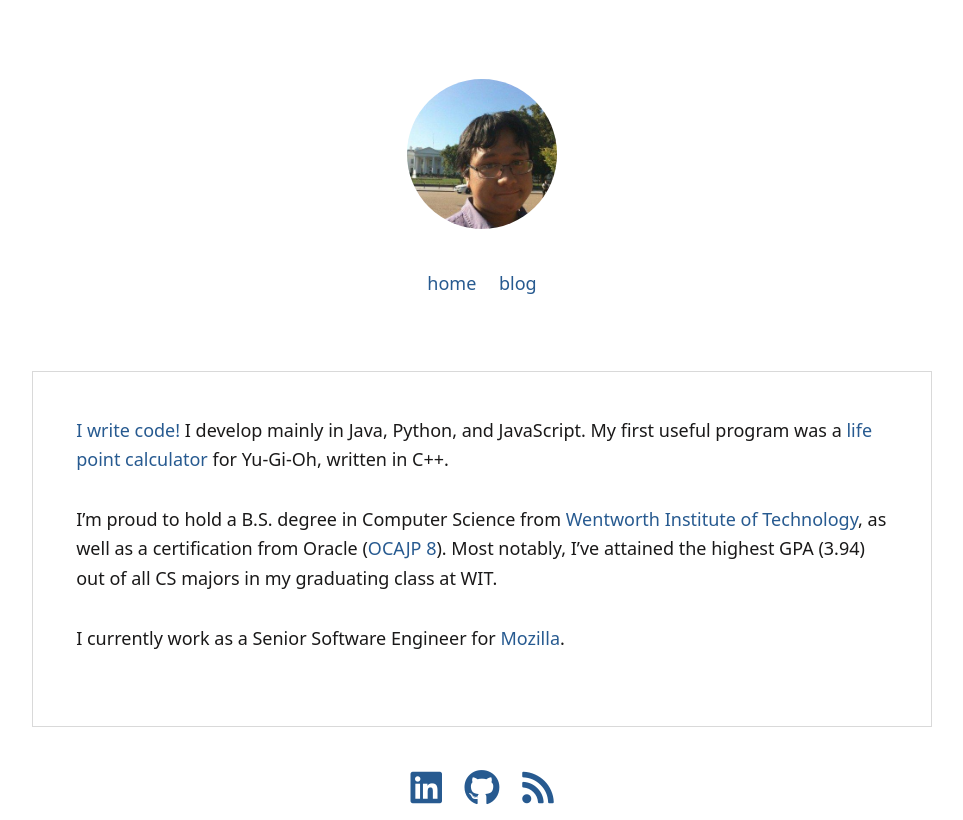
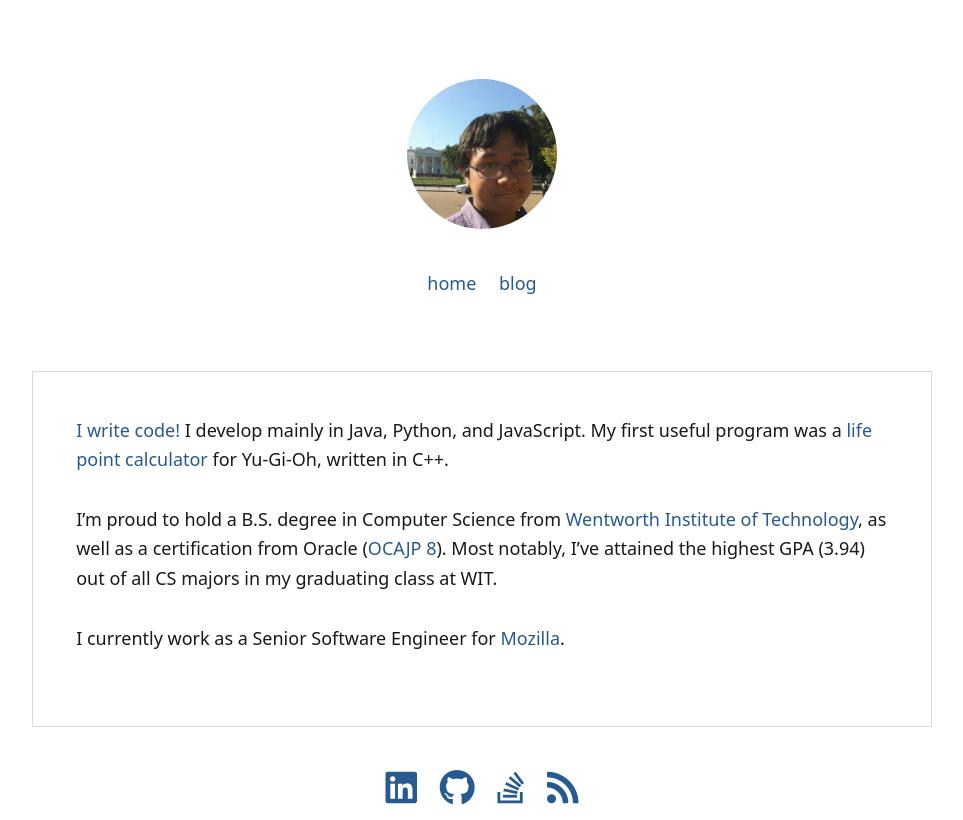
Before and after one commit to jsudiaman/jsudiaman.github.io, a Jekyll site: the page built from index.md, in a window 1280 px wide. Shown: the top 820 px of the page, without its empty margins (158-1121 px from the left). Built offline with Jekyll 4.4.1, drawn with Linux system fonts in a browser that asks for light colours; grey boxes are pictures that could not be loaded.

Commit message:
Make the footer less busy

```diff
--- a/_config.yml
+++ b/_config.yml
@@ -1,4 +1,6 @@
+author: "Jonathan Sudiaman"
 date_format: "%b %-d, %Y"
 estimated_wpm: 180
 plugins:
   - jekyll-feed
+title: "Jonathan Sudiaman's Blog"
--- a/_layouts/default.html
+++ b/_layouts/default.html
@@ -63,14 +63,8 @@
             <ul>
                 <li><a href="http://linkedin.com/in/jonathansudiaman"><i class="fab fa-linkedin fa-2x"></i></a></li>
                 <li><a href="http://github.com/sudiamanj"><i class="fab fa-github fa-2x"></i></a></li>
+                <li><a href="https://stackoverflow.com/users/6268626/jonathan-sudiaman"><i class="fab fa-stack-overflow fa-2x"></i></a></li>
                 <li><a href="/feed.xml"><i class="fas fa-rss fa-2x"></i></a></li>
-            </ul>
-        </nav>
-        <nav>
-            <ul>
-                <li>
-                    <a href="https://stackoverflow.com/users/6268626/jonathan-sudiaman"><img src="https://stackoverflow.com/users/flair/6268626.png?theme=clean" width="208" height="58" alt="profile for Jonathan Sudiaman at Stack Overflow, Q&amp;A for professional and enthusiast programmers" title="profile for Jonathan Sudiaman at Stack Overflow, Q&amp;A for professional and enthusiast programmers"></a>
-                </li>
             </ul>
         </nav>
         <nav>
```
